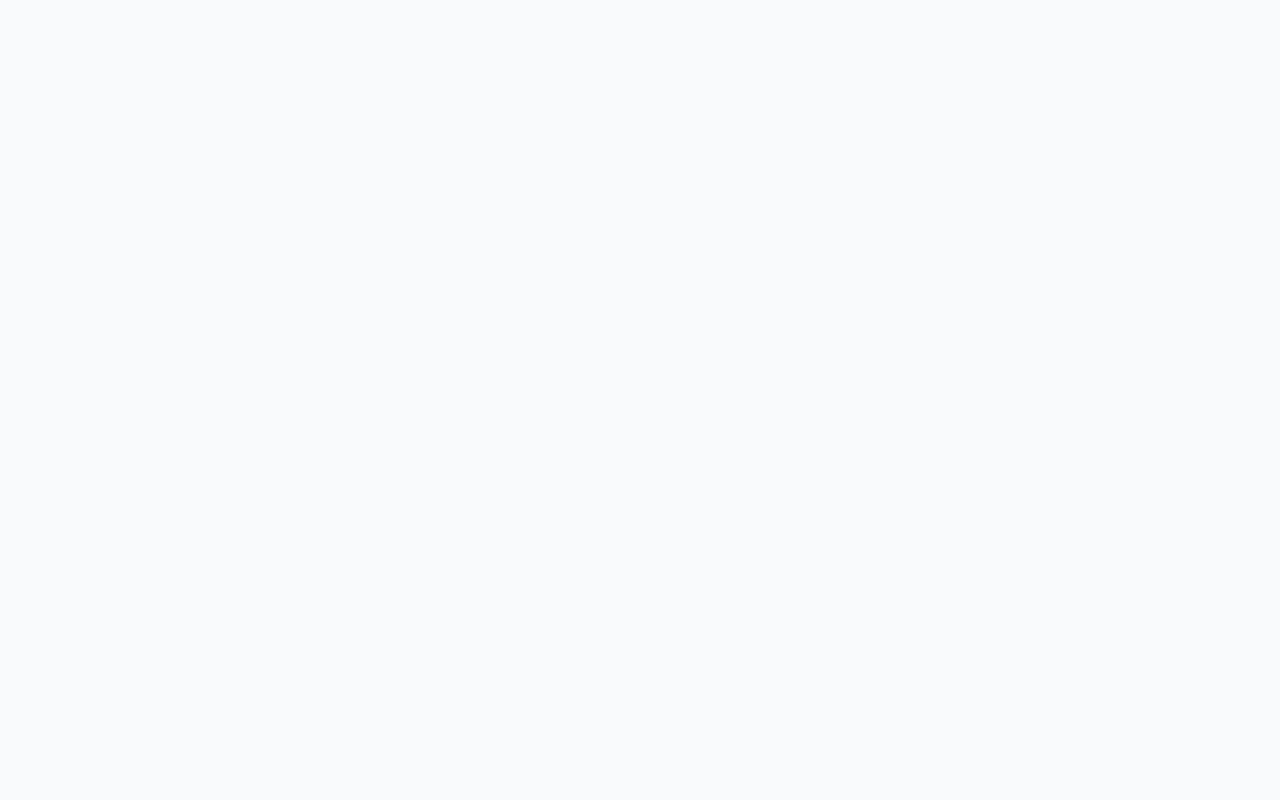
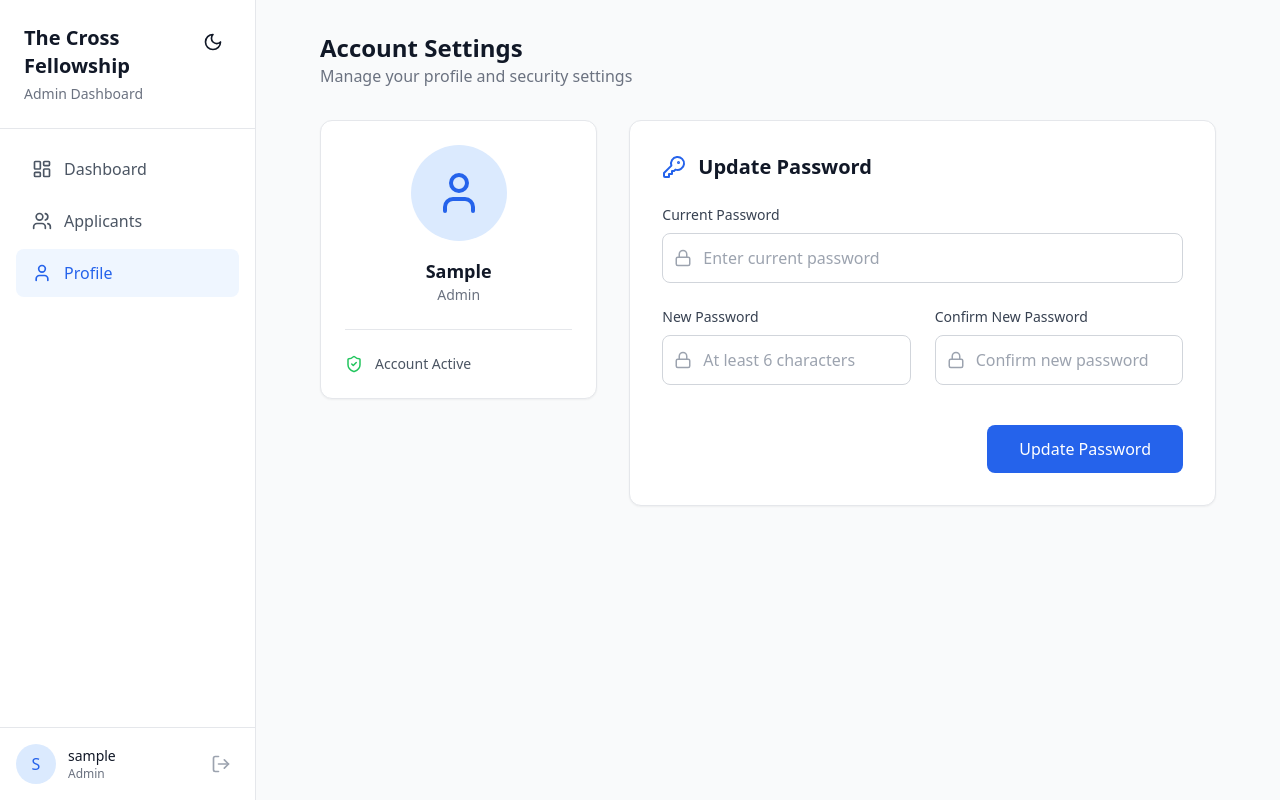
Before and after one commit to gemBekele/theCrossRegistration, a React (Vite) app in the folder frontend/: page /profile in a window 1280 px wide. Before the commit this address had no page. Built offline with nearby package versions, Linux system fonts and the light colour scheme; sample sign-in values are in the browser's storage.

Commit message:
Feat: Add Profile page with password change functionality

```diff
--- a/frontend/src/App.tsx
+++ b/frontend/src/App.tsx
@@ -7,6 +7,7 @@ import Dashboard from './pages/Dashboard';
 import Applicants from './pages/Applicants';
 import ApplicantDetail from './pages/ApplicantDetail';
 import Users from './pages/Users';
+import Profile from './pages/Profile';
 
 const ProtectedRoute: React.FC<{ children: React.ReactNode }> = ({ children }) => {
   const { user, isLoading } = useAuth();
@@ -59,6 +60,7 @@ function AppContent() {
         <Route index element={<Dashboard />} />
         <Route path="applicants" element={<Applicants />} />
         <Route path="applicants/:id" element={<ApplicantDetail />} />
+        <Route path="profile" element={<Profile />} />
         <Route
           path="users"
           element={
--- a/frontend/src/components/Layout.tsx
+++ b/frontend/src/components/Layout.tsx
@@ -2,7 +2,7 @@ import React from 'react';
 import { Outlet, NavLink, useNavigate } from 'react-router-dom';
 import { useAuth } from '../contexts/AuthContext';
 import { useTheme } from '../contexts/ThemeContext';
-import { LayoutDashboard, Users, UserCog, LogOut, Menu, X, Sun, Moon } from 'lucide-react';
+import { LayoutDashboard, Users, UserCog, User, LogOut, Menu, X, Sun, Moon } from 'lucide-react';
 
 const Layout: React.FC = () => {
   const { user, logout } = useAuth();
@@ -18,6 +18,7 @@ const Layout: React.FC = () => {
   const navItems = [
     { path: '/', icon: LayoutDashboard, label: 'Dashboard' },
     { path: '/applicants', icon: Users, label: 'Applicants' },
+    { path: '/profile', icon: User, label: 'Profile' },
     ...(user?.role === 'super_admin'
       ? [{ path: '/users', icon: UserCog, label: 'Users' }]
       : []),
--- /dev/null
+++ b/frontend/src/pages/Profile.tsx
@@ -0,0 +1,161 @@
+import React, { useState } from 'react';
+import { useAuth } from '../contexts/AuthContext';
+import { authService } from '../services/auth.service';
+import toast from 'react-hot-toast';
+import { User, KeyRound, Lock, ShieldCheck } from 'lucide-react';
+
+const Profile: React.FC = () => {
+  const { user } = useAuth();
+  const [currentPassword, setCurrentPassword] = useState('');
+  const [newPassword, setNewPassword] = useState('');
+  const [confirmPassword, setConfirmPassword] = useState('');
+  const [isLoading, setIsLoading] = useState(false);
+
+  const handleSubmit = async (e: React.FormEvent) => {
+    e.preventDefault();
+
+    if (!currentPassword || !newPassword || !confirmPassword) {
+      toast.error('All fields are required');
+      return;
+    }
+
+    if (newPassword !== confirmPassword) {
+      toast.error('New passwords do not match');
+      return;
+    }
+
+    if (newPassword.length < 6) {
+      toast.error('New password must be at least 6 characters');
+      return;
+    }
+
+    setIsLoading(true);
+
+    try {
+      await authService.changePassword(currentPassword, newPassword);
+      toast.success('Password updated successfully!');
+      setCurrentPassword('');
+      setNewPassword('');
+      setConfirmPassword('');
+    } catch (error: any) {
+      toast.error(error.response?.data?.error || 'Failed to update password');
+    } finally {
+      setIsLoading(false);
+    }
+  };
+
+  return (
+    <div className="max-w-4xl mx-auto">
+      <div className="mb-8">
+        <h1 className="text-2xl font-bold text-gray-900 dark:text-white">Account Settings</h1>
+        <p className="text-gray-500 dark:text-gray-400">Manage your profile and security settings</p>
+      </div>
+
+      <div className="grid grid-cols-1 lg:grid-cols-3 gap-8">
+        {/* Profile Info */}
+        <div className="lg:col-span-1">
+          <div className="bg-white dark:bg-gray-800 rounded-xl shadow-sm border dark:border-gray-700 p-6">
+            <div className="flex flex-col items-center text-center">
+              <div className="w-24 h-24 rounded-full bg-blue-100 dark:bg-blue-900/50 flex items-center justify-center mb-4">
+                <User size={48} className="text-blue-600 dark:text-blue-400" />
+              </div>
+              <h2 className="text-lg font-bold text-gray-900 dark:text-white capitalize">{user?.username}</h2>
+              <p className="text-sm text-gray-500 dark:text-gray-400 capitalize">{user?.role?.replace('_', ' ')}</p>
+
+              <div className="mt-6 w-full pt-6 border-t dark:border-gray-700 space-y-4">
+                <div className="flex items-center text-sm text-gray-600 dark:text-gray-400">
+                  <ShieldCheck size={18} className="mr-3 text-green-500" />
+                  <span>Account Active</span>
+                </div>
+              </div>
+            </div>
+          </div>
+        </div>
+
+        {/* Password Change Form */}
+        <div className="lg:col-span-2">
+          <div className="bg-white dark:bg-gray-800 rounded-xl shadow-sm border dark:border-gray-700 p-8">
+            <div className="flex items-center space-x-3 mb-6">
+              <KeyRound className="text-blue-600 dark:text-blue-400" size={24} />
+              <h2 className="text-xl font-bold text-gray-900 dark:text-white">Update Password</h2>
+            </div>
+
+            <form onSubmit={handleSubmit} className="space-y-6">
+              <div>
+                <label className="block text-sm font-medium text-gray-700 dark:text-gray-300 mb-2">
+                  Current Password
+                </label>
+                <div className="relative">
+                  <Lock className="absolute left-3 top-1/2 -translate-y-1/2 text-gray-400" size={18} />
+                  <input
+                    type="password"
+                    value={currentPassword}
+                    onChange={(e) => setCurrentPassword(e.target.value)}
+                    className="w-full pl-10 pr-4 py-3 rounded-lg border border-gray-300 dark:border-gray-600 bg-white dark:bg-gray-700 text-gray-900 dark:text-white focus:ring-2 focus:ring-blue-500 outline-none transition-all"
+                    placeholder="Enter current password"
+                  />
+                </div>
+              </div>
+
+              <div className="grid grid-cols-1 md:grid-cols-2 gap-6">
+                <div>
+                  <label className="block text-sm font-medium text-gray-700 dark:text-gray-300 mb-2">
+                    New Password
+                  </label>
+                  <div className="relative">
+                    <Lock className="absolute left-3 top-1/2 -translate-y-1/2 text-gray-400" size={18} />
+                    <input
+                      type="password"
+                      value={newPassword}
+                      onChange={(e) => setNewPassword(e.target.value)}
+                      className="w-full pl-10 pr-4 py-3 rounded-lg border border-gray-300 dark:border-gray-600 bg-white dark:bg-gray-700 text-gray-900 dark:text-white focus:ring-2 focus:ring-blue-500 outline-none transition-all"
+                      placeholder="At least 6 characters"
+                    />
+                  </div>
+                </div>
+
+                <div>
+                  <label className="block text-sm font-medium text-gray-700 dark:text-gray-300 mb-2">
+                    Confirm New Password
+                  </label>
+                  <div className="relative">
+                    <Lock className="absolute left-3 top-1/2 -translate-y-1/2 text-gray-400" size={18} />
+                    <input
+                      type="password"
+                      value={confirmPassword}
+                      onChange={(e) => setConfirmPassword(e.target.value)}
+                      className="w-full pl-10 pr-4 py-3 rounded-lg border border-gray-300 dark:border-gray-600 bg-white dark:bg-gray-700 text-gray-900 dark:text-white focus:ring-2 focus:ring-blue-500 outline-none transition-all"
+                      placeholder="Confirm new password"
+                    />
+                  </div>
+                </div>
+              </div>
+
+              <div className="flex justify-end pt-4">
+                <button
+                  type="submit"
+                  disabled={isLoading}
+                  className="bg-blue-600 text-white px-8 py-3 rounded-lg font-medium hover:bg-blue-700 focus:ring-4 focus:ring-blue-200 transition-all disabled:opacity-50 flex items-center"
+                >
+                  {isLoading ? (
+                    <>
+                      <svg className="animate-spin -ml-1 mr-3 h-5 w-5 text-white" xmlns="http://www.w3.org/2000/svg" fill="none" viewBox="0 0 24 24">
+                        <circle className="opacity-25" cx="12" cy="12" r="10" stroke="currentColor" strokeWidth="4"></circle>
+                        <path className="opacity-75" fill="currentColor" d="M4 12a8 8 0 018-8V0C5.373 0 0 5.373 0 12h4zm2 5.291A7.962 7.962 0 014 12H0c0 3.042 1.135 5.824 3 7.938l3-2.647z"></path>
+                      </svg>
+                      Updating...
+                    </>
+                  ) : (
+                    'Update Password'
+                  )}
+                </button>
+              </div>
+            </form>
+          </div>
+        </div>
+      </div>
+    </div>
+  );
+};
+
+export default Profile;
```
Also changed, not shown: 1 other file (tests, documents, lock files or other folders).
